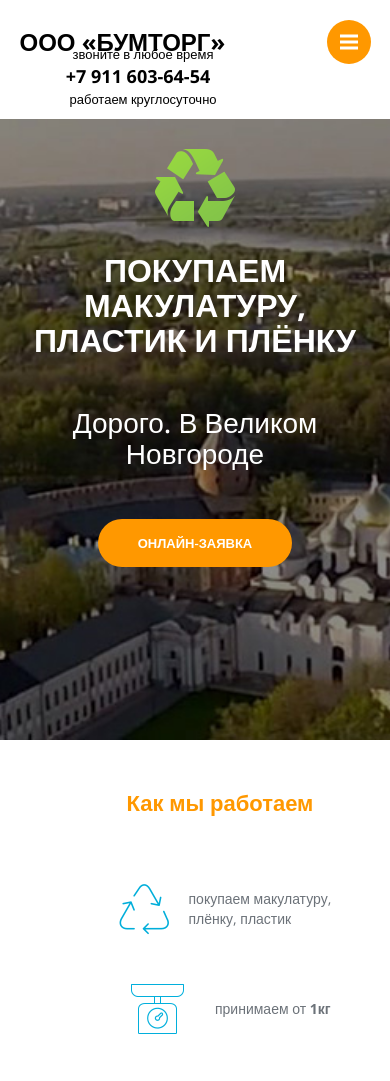
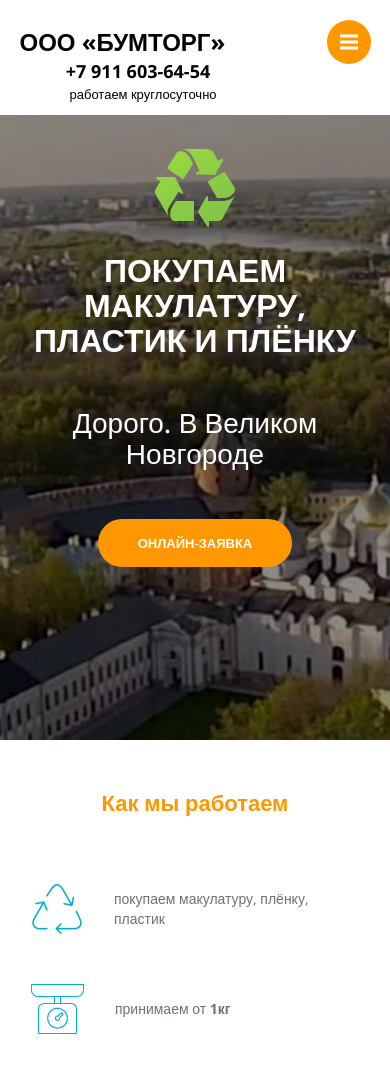
Before and after one commit to antonKalinin/bum-torg, a website: page views/index.html in a window 390 px wide. Shown: the top 1081 px of the page. Drawn offline with nearby package versions, Linux system fonts and the light colour scheme; files whose address does not match are found by name.

Commit message:
Fix for mobile

```diff
--- a/static/css/responsive.css
+++ b/static/css/responsive.css
@@ -73,9 +73,6 @@
     .footer .footer-col {
         margin-bottom: 50px;
     }
-    .services {
-        margin-left: 7%;
-    }
     #contact {
         text-align: center;
     }
@@ -89,9 +86,6 @@
     }
     .banner-text {
         padding-top: 35%;
-    }
-    .services {
-        margin-left: 50px;
     }
     #contact {
         text-align: center;
@@ -110,6 +104,12 @@
     .banner-text h1 {
         font-size: 32px;
     }
+    #header .phone-wrapper {
+        margin-top: 0;
+    }
+    #header .phone-time:first-of-type{
+        display: none;
+    }
 }
 @media screen and (max-width: 320px) {
     .banner-text {
```
